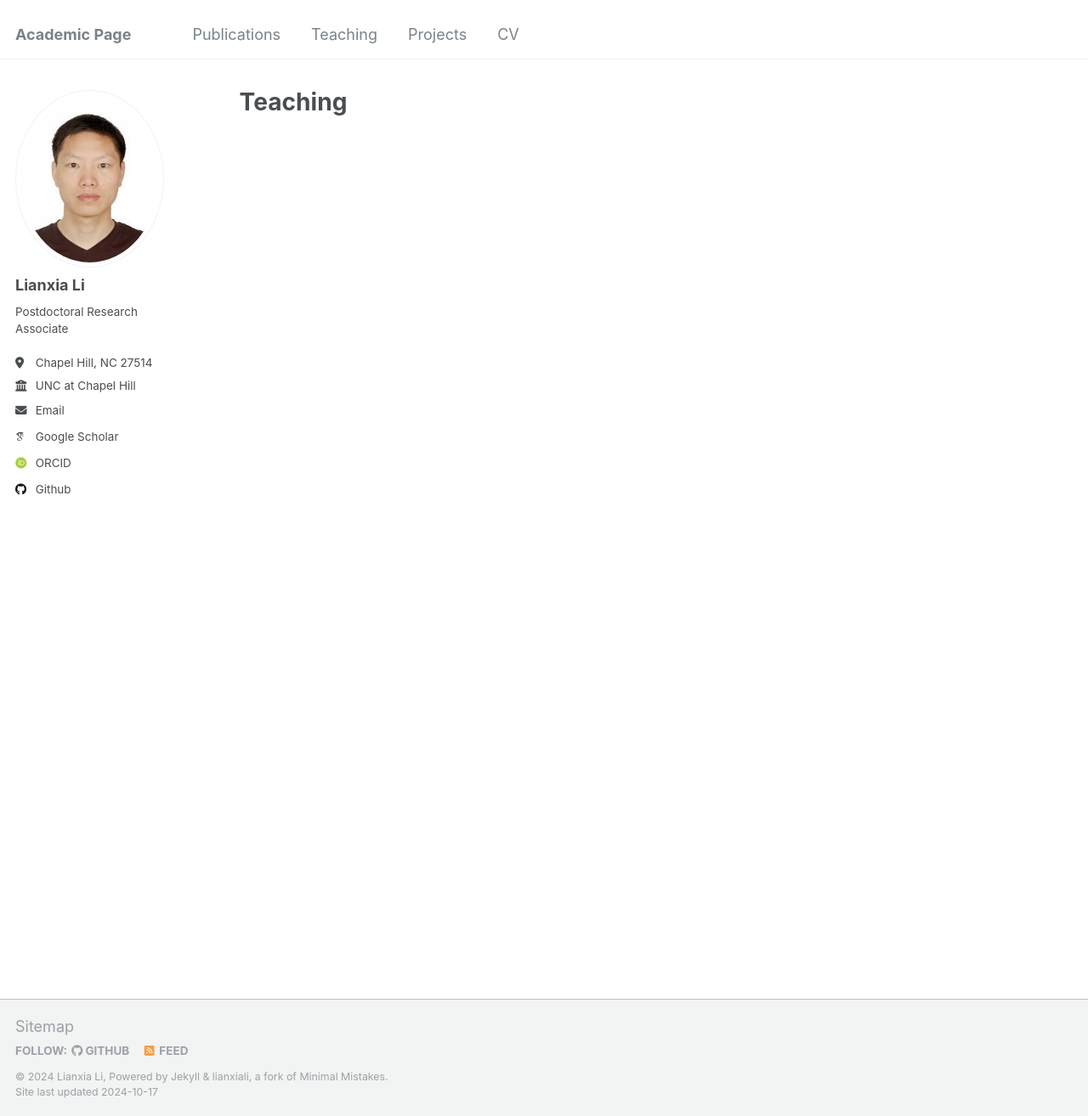
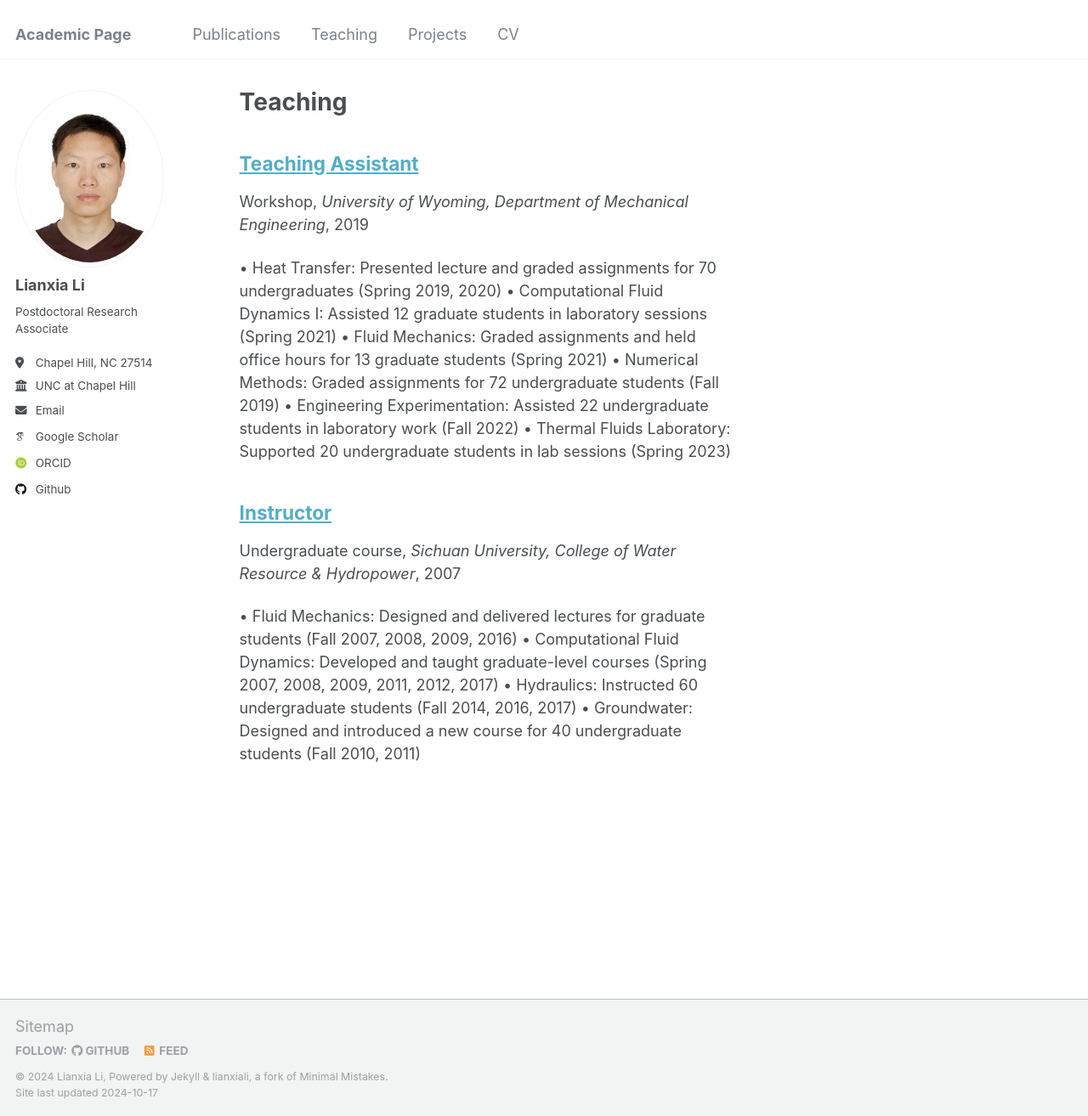
Before and after one commit to Lianxiali/lianxiali-github.io, a Jekyll site: the page built from _pages/teaching.html, in a window 1280 px wide and 1314 px high. Shown: the whole window at 85% size. Built offline with Jekyll 4.4.1, drawn with Linux system fonts in a browser that asks for light colours; some web fonts are replaced; a file with an impossible date is left out; some of the changed lines change nothing that is shown.

Commit message:
fix date format

```diff
--- a/_teaching/2014-spring-teaching-1.md
+++ b/_teaching/2014-spring-teaching-1.md
@@ -4,7 +4,7 @@ collection: teaching
 type: "Undergraduate course"
 permalink: /teaching/2014-spring-teaching-1
 venue: "Sichuan University, College of Water Resource & Hydropower"
-date: 2007-2017
+date: 2007-07-01
 location: "Chengdu, China"
 ---
 
--- a/_teaching/2015-spring-teaching-2.md
+++ b/_teaching/2015-spring-teaching-2.md
@@ -4,7 +4,7 @@ collection: teaching
 type: "Workshop"
 permalink: /teaching/2015-spring-teaching-1
 venue: "University of Wyoming, Department of Mechanical Engineering"
-date: 2019-2023
+date: 2019-02-10
 location: "Laramie, WY, USA"
 ---
 
```
